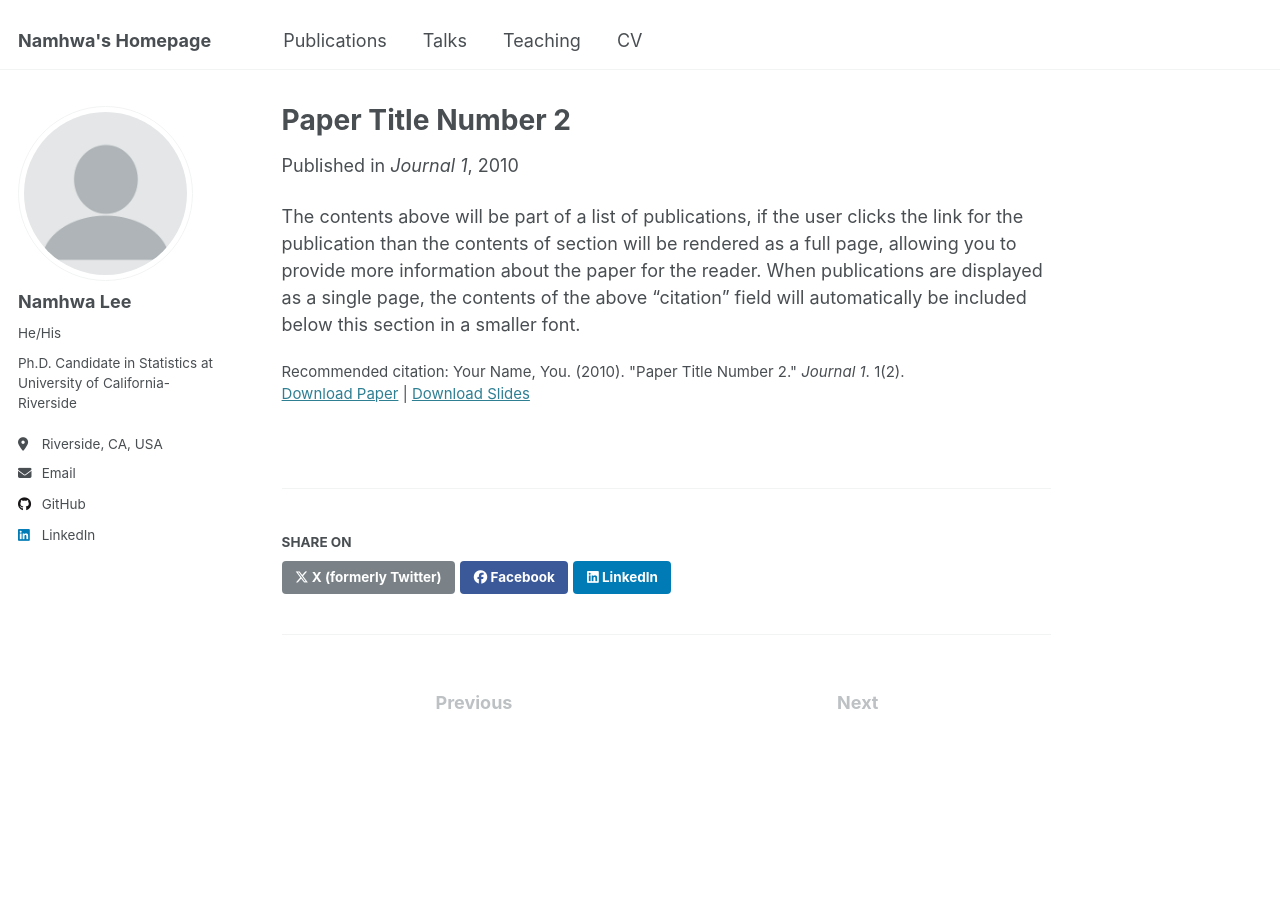
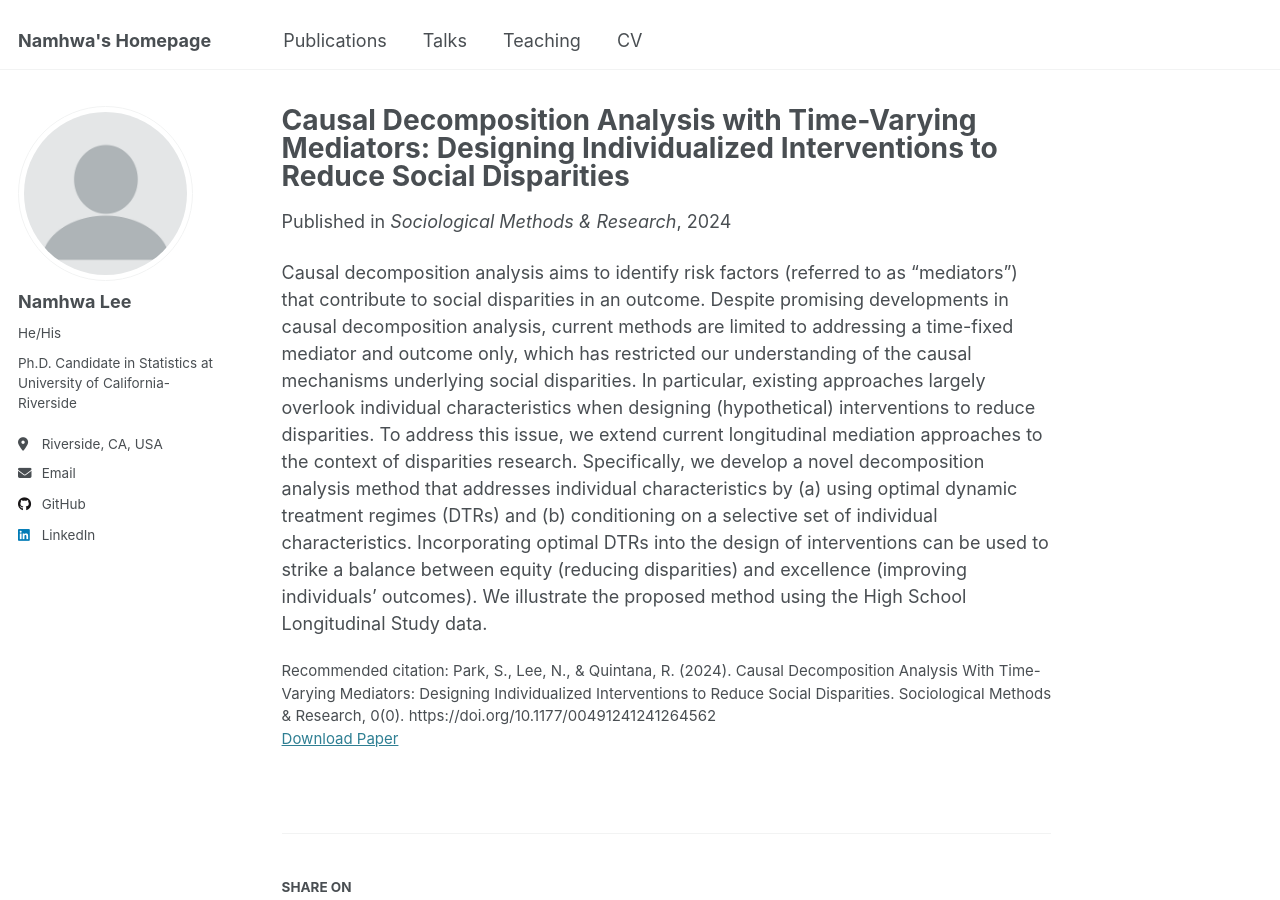
Before and after one commit to NamhwaLee/NamhwaLee.github.io, a Jekyll site: the page built from _publications/2010-10-01-paper-title-number-2.md, in a window 1280 px wide and 900 px high. Built offline with Jekyll 4.4.1, drawn with Linux system fonts in a browser that asks for light colours.

Commit message:
Update 2010-10-01-paper-title-number-2.md

```diff
--- a/_publications/2010-10-01-paper-title-number-2.md
+++ b/_publications/2010-10-01-paper-title-number-2.md
@@ -1,14 +1,14 @@
 ---
-title: "Paper Title Number 2"
+title: "Causal Decomposition Analysis with Time-Varying Mediators: Designing Individualized Interventions to Reduce Social Disparities"
 collection: publications
 category: manuscripts
 permalink: /publication/2010-10-01-paper-title-number-2
-excerpt: 'This paper is about the number 2. The number 3 is left for future work.'
-date: 2010-10-01
-venue: 'Journal 1'
-slidesurl: 'http://academicpages.github.io/files/slides2.pdf'
-paperurl: 'http://academicpages.github.io/files/paper2.pdf'
-citation: 'Your Name, You. (2010). &quot;Paper Title Number 2.&quot; <i>Journal 1</i>. 1(2).'
+# excerpt: 'This paper is a collaborative work'
+date: 2024-07-26
+venue: 'Sociological Methods & Research'
+#slidesurl: 'http://academicpages.github.io/files/slides2.pdf'
+paperurl: 'https://journals.sagepub.com/doi/full/10.1177/00491241241264562?af=R&ai=1gvoi&mi=3ricys'
+citation: 'Park, S., Lee, N., & Quintana, R. (2024). Causal Decomposition Analysis With Time-Varying Mediators: Designing Individualized Interventions to Reduce Social Disparities. Sociological Methods & Research, 0(0). https://doi.org/10.1177/00491241241264562'
 ---
 
-The contents above will be part of a list of publications, if the user clicks the link for the publication than the contents of section will be rendered as a full page, allowing you to provide more information about the paper for the reader. When publications are displayed as a single page, the contents of the above "citation" field will automatically be included below this section in a smaller font.
+Causal decomposition analysis aims to identify risk factors (referred to as “mediators”) that contribute to social disparities in an outcome. Despite promising developments in causal decomposition analysis, current methods are limited to addressing a time-fixed mediator and outcome only, which has restricted our understanding of the causal mechanisms underlying social disparities. In particular, existing approaches largely overlook individual characteristics when designing (hypothetical) interventions to reduce disparities. To address this issue, we extend current longitudinal mediation approaches to the context of disparities research. Specifically, we develop a novel decomposition analysis method that addresses individual characteristics by (a) using optimal dynamic treatment regimes (DTRs) and (b) conditioning on a selective set of individual characteristics. Incorporating optimal DTRs into the design of interventions can be used to strike a balance between equity (reducing disparities) and excellence (improving individuals’ outcomes). We illustrate the proposed method using the High School Longitudinal Study data.
```
